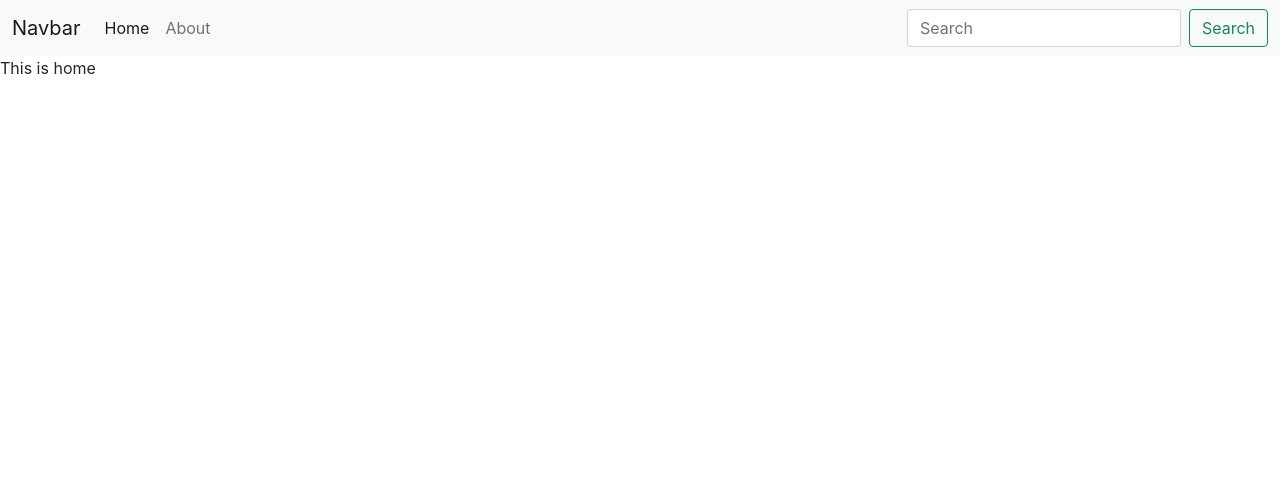
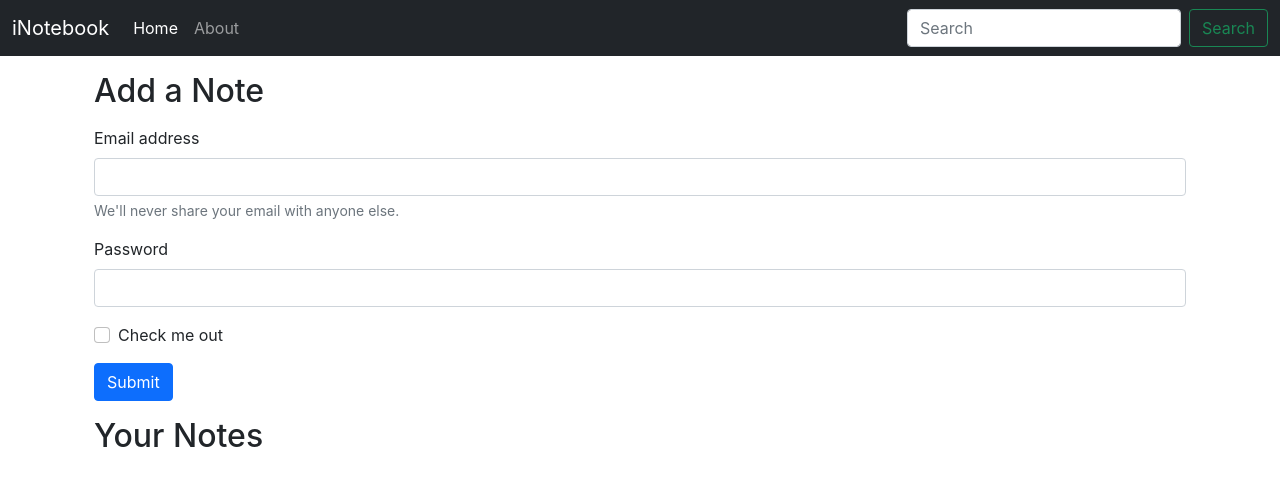
Before and after one commit to ayushjain27/inotebook, a React (Create React App) app: page / in a window 1280 px wide. Shown: the top 486 px of the page. Built offline with nearby package versions, Linux system fonts and the light colour scheme.

Commit message:
Used uselocationHook and designed a home page

```diff
--- a/src/App.js
+++ b/src/App.js
@@ -15,10 +15,12 @@ function App() {
       <NoteState>
         <Router>
           <Navbar />
-          <Routes>
-            <Route exact path="/" element={<Home />} />
-            <Route exact path="/about" element={<About />} />
-          </Routes>
+          <div className="container">
+            <Routes>
+              <Route exact path="/" element={<Home />} />
+              <Route exact path="/about" element={<About />} />
+            </Routes>
+          </div>
         </Router>
       </NoteState>
     </>
--- a/src/components/About.js
+++ b/src/components/About.js
@@ -1,17 +1,26 @@
-import React, { useContext, useEffect} from 'react'
-import noteContext from '../context/notes/noteContext'
+// import React, { useContext, useEffect} from 'react'
+// import noteContext from '../context/notes/noteContext'
+import React from 'react'
 
 const About = () => {
-  const a = useContext(noteContext)
-  useEffect(() => {
-    a.update();
-    // eslint-disable-next-line
-  }, [])
   return (
     <div>
-      This is About {a.state.name} and he is in class {a.state.class}
+      This is About page
     </div>
   )
 }
 
 export default About
+
+// const About = () => {
+//   const a = useContext(noteContext)
+//   useEffect(() => {
+//     a.update();
+//     // eslint-disable-next-line
+//   }, [])
+//   return (
+//     <div>
+//       This is About {a.state.name} and he is in class {a.state.class}
+//     </div>
+//   )
+// }
--- a/src/components/Home.js
+++ b/src/components/Home.js
@@ -3,7 +3,28 @@ import React from 'react'
 const Home = () => {
   return (
     <div>
-      This is home
+      <div className="container my-3">
+        <h2>Add a Note</h2>
+        <form className='my-3'>
+          <div className="mb-3">
+            <label for="exampleInputEmail1" className="form-label">Email address</label>
+            <input type="email" className="form-control" id="exampleInputEmail1" aria-describedby="emailHelp" />
+            <div id="emailHelp" className="form-text">We'll never share your email with anyone else.</div>
+          </div>
+          <div className="mb-3">
+            <label for="exampleInputPassword1" className="form-label">Password</label>
+            <input type="password" className="form-control" id="exampleInputPassword1" />
+          </div>
+          <div className="mb-3 form-check">
+            <input type="checkbox" className="form-check-input" id="exampleCheck1" />
+            <label className="form-check-label" for="exampleCheck1">Check me out</label>
+          </div>
+          <button type="submit" className="btn btn-primary">Submit</button>
+        </form>
+      </div>
+      <div className="container my-3">
+        <h2>Your Notes</h2>
+      </div>
     </div>
   )
 }
--- a/src/components/Navbar.js
+++ b/src/components/Navbar.js
@@ -1,21 +1,25 @@
-import React from 'react'
-import { Link } from "react-router-dom";
+import React, {useEffect} from 'react'
+import { Link, useLocation } from "react-router-dom";
 
 const Navbar = () => {
+    let location = useLocation();
+    useEffect(() => {
+        console.log(location.pathname)
+    },[location]);
     return (
-        <nav className="navbar navbar-expand-lg navbar-light bg-light">
+        <nav className="navbar navbar-expand-lg navbar-dark bg-dark">
             <div className="container-fluid">
-                <Link className="navbar-brand" to="#">Navbar</Link>
+                <Link className="navbar-brand" to="#">iNotebook</Link>
                 <button className="navbar-toggler" type="button" data-bs-toggle="collapse" data-bs-target="#navbarSupportedContent" aria-controls="navbarSupportedContent" aria-expanded="false" aria-label="Toggle navigation">
                     <span className="navbar-toggler-icon"></span>
                 </button>
                 <div className="collapse navbar-collapse" id="navbarSupportedContent">
                     <ul className="navbar-nav me-auto mb-2 mb-lg-0">
                         <li className="nav-item">
-                            <Link className="nav-link active" aria-current="page" to="/">Home</Link>
+                            <Link className={`nav-link ${location.pathname==="/"? "active" : ""}`} aria-current="page" to="/">Home</Link>
                         </li>
                         <li className="nav-item">
-                            <Link className="nav-link" to="/about">About</Link>
+                            <Link className={`nav-link ${location.pathname==="/about"? "active" : ""}`} to="/about">About</Link>
                         </li>
                     </ul>
                     <form className="d-flex">
--- a/src/context/notes/NoteState.js
+++ b/src/context/notes/NoteState.js
@@ -3,24 +3,32 @@ import { useState } from "react";
 import NoteContext from "./noteContext";
 
 const NoteState = (props) => {
-    const s1 = {
-        "name": "Ayush",
-        "class": "5b"
-    }
-    const [state, setState] = useState(s1);
-    const update = () => {
-        setTimeout(() => {
-            setState({
-                "name": "AyushJain",
-                "class": "5b"
-            })
-        }, 1000);
-    }
     return (
-    <NoteContext.Provider value={{state, update}}>
+    <NoteContext.Provider value={{}}>
         {props.children}
     </NoteContext.Provider>
     )
 };
 
 export default NoteState;
+
+// const NoteState = (props) => {
+//     const s1 = {
+//         "name": "Ayush",
+//         "class": "5b"
+//     }
+//     const [state, setState] = useState(s1);
+//     const update = () => {
+//         setTimeout(() => {
+//             setState({
+//                 "name": "AyushJain",
+//                 "class": "5b"
+//             })
+//         }, 1000);
+//     }
+//     return (
+//     <NoteContext.Provider value={{state, update}}>
+//         {props.children}
+//     </NoteContext.Provider>
+//     )
+// };
```
